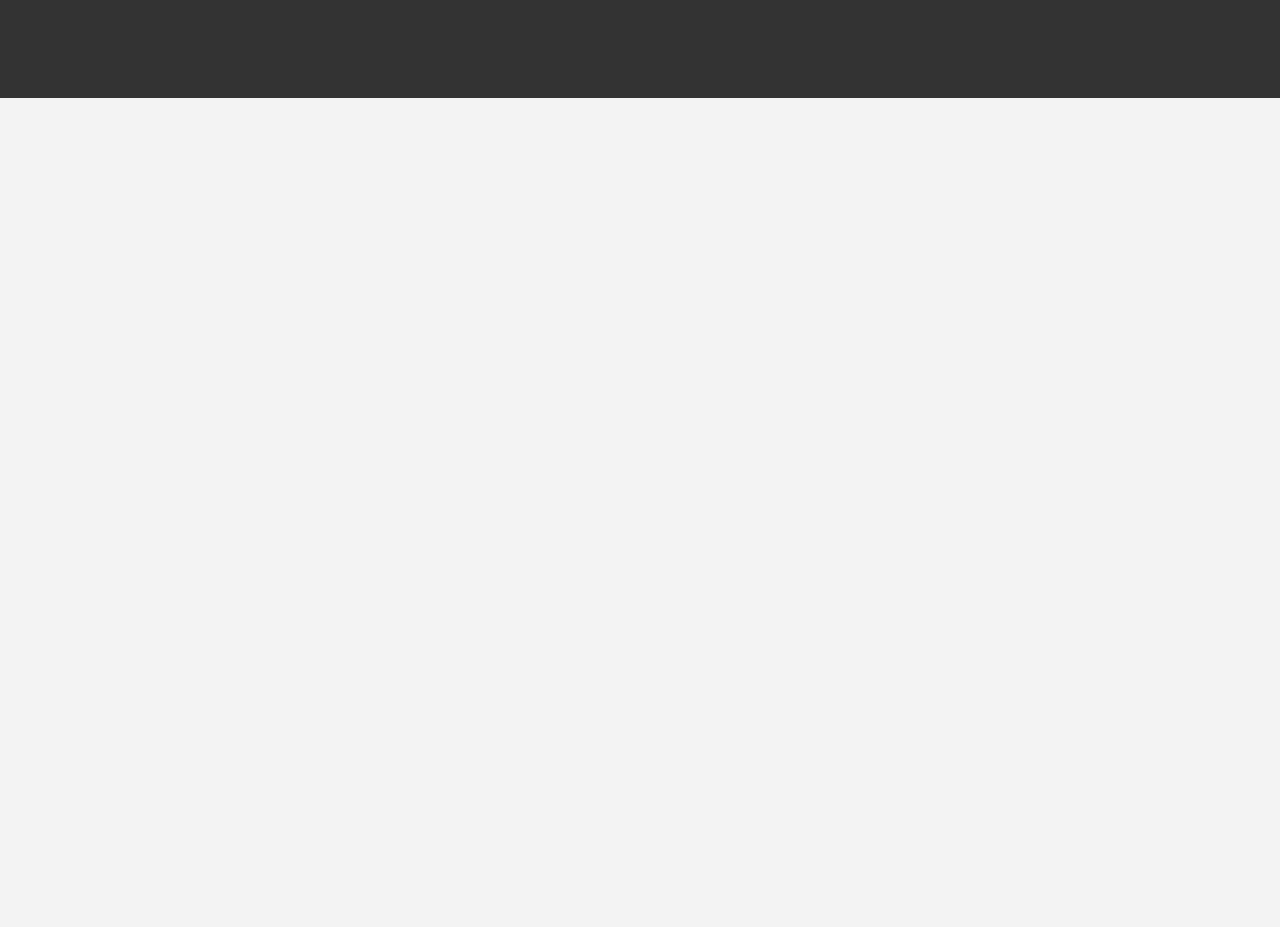
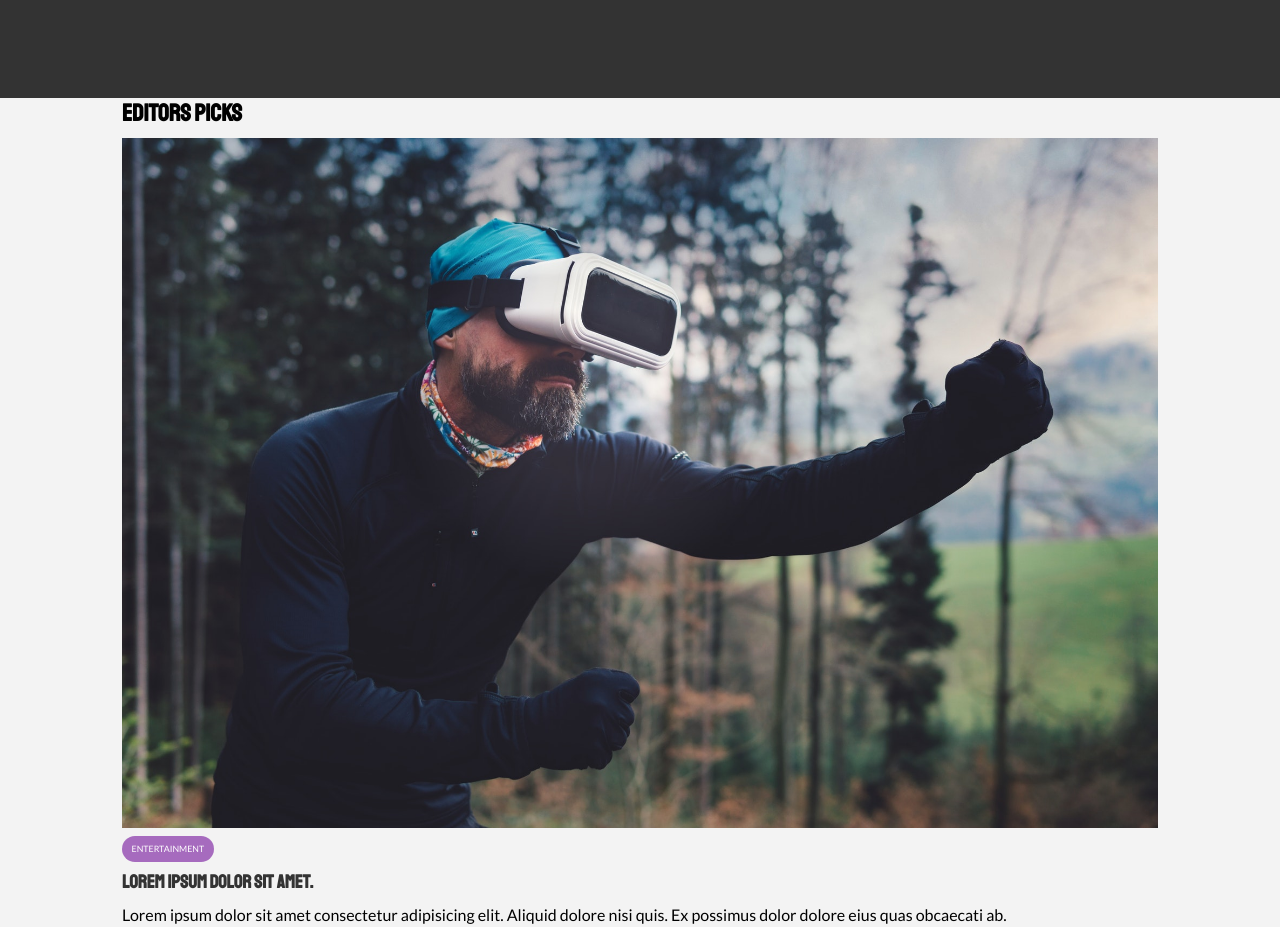
Before and after one commit to DanDucVira/NewsWeb, a plain HTML site: page index.html in a window 1280 px wide. Shown: the part 440-1367 px from the top of the page. Before the commit the page ends 800 px from the top, so only its background shows below. Drawn offline with Linux system fonts and the light colour scheme.

Commit message:
added markup for home article section

```diff
--- a/index.html
+++ b/index.html
@@ -48,6 +48,32 @@
             </div>
         </div>
     </header>
+
+    <!--Home Articles -->
+    <section id="home-articles py-2">
+        <div class="container">
+            <h2>Editors Picks</h2>
+            <div class="articles-container">
+                <article class="card">
+                    <img src="/imgs/ent1.jpg" alt="">
+                    <div>
+                        <div class="category category-ent">Entertainment</div>
+                        <h3>
+                            <a href="article.html">Lorem ipsum dolor sit amet.</a>
+
+                        </h3>
+                        <p>Lorem ipsum dolor sit amet consectetur adipisicing elit. Aliquid dolore nisi quis. Ex
+                            possimus dolor dolore eius quas obcaecati ab.</p>
+                    </div>
+
+                </article>
+            </div>
+
+        </div>
+
+    </section>
+
+
 </body>
 
 </html>
```
